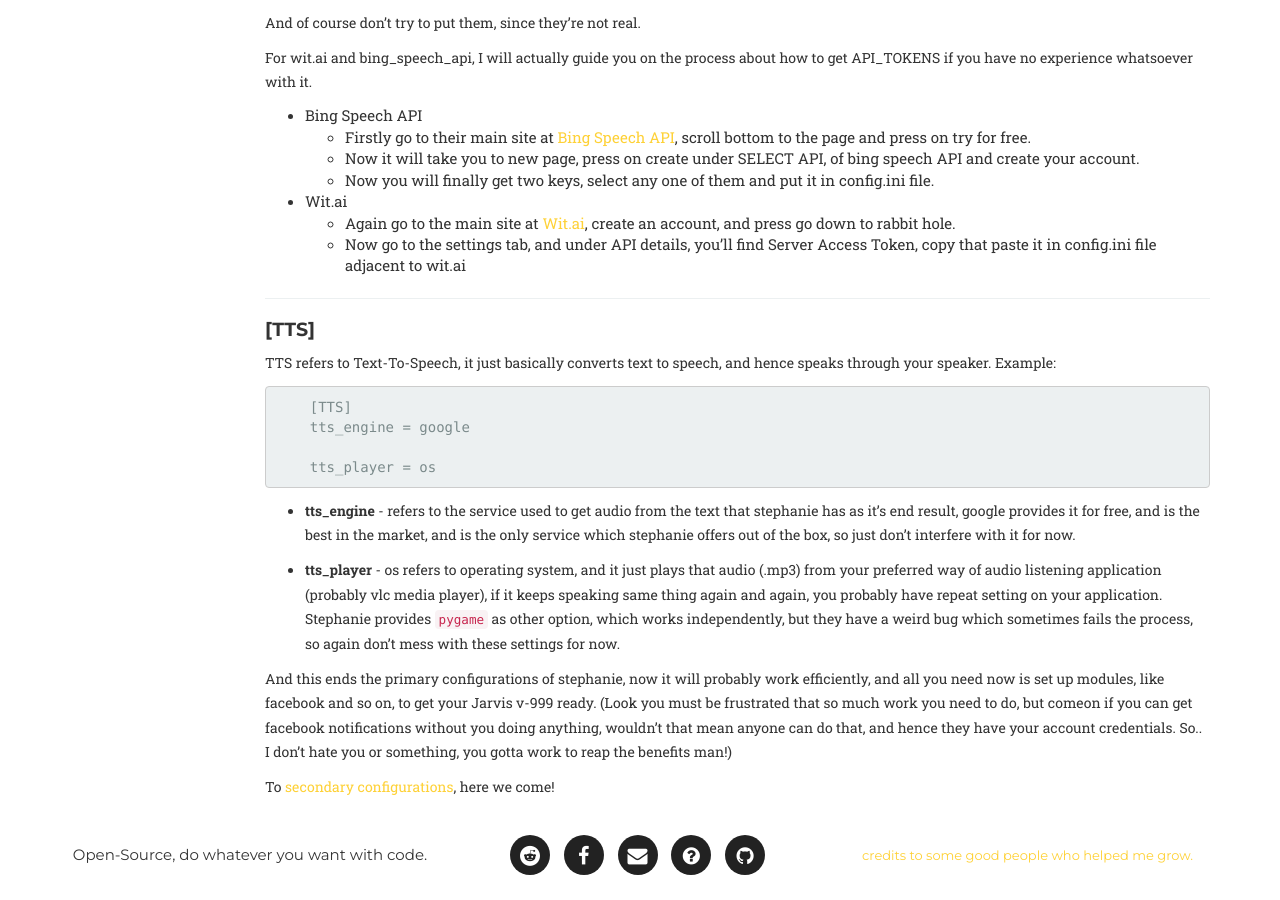
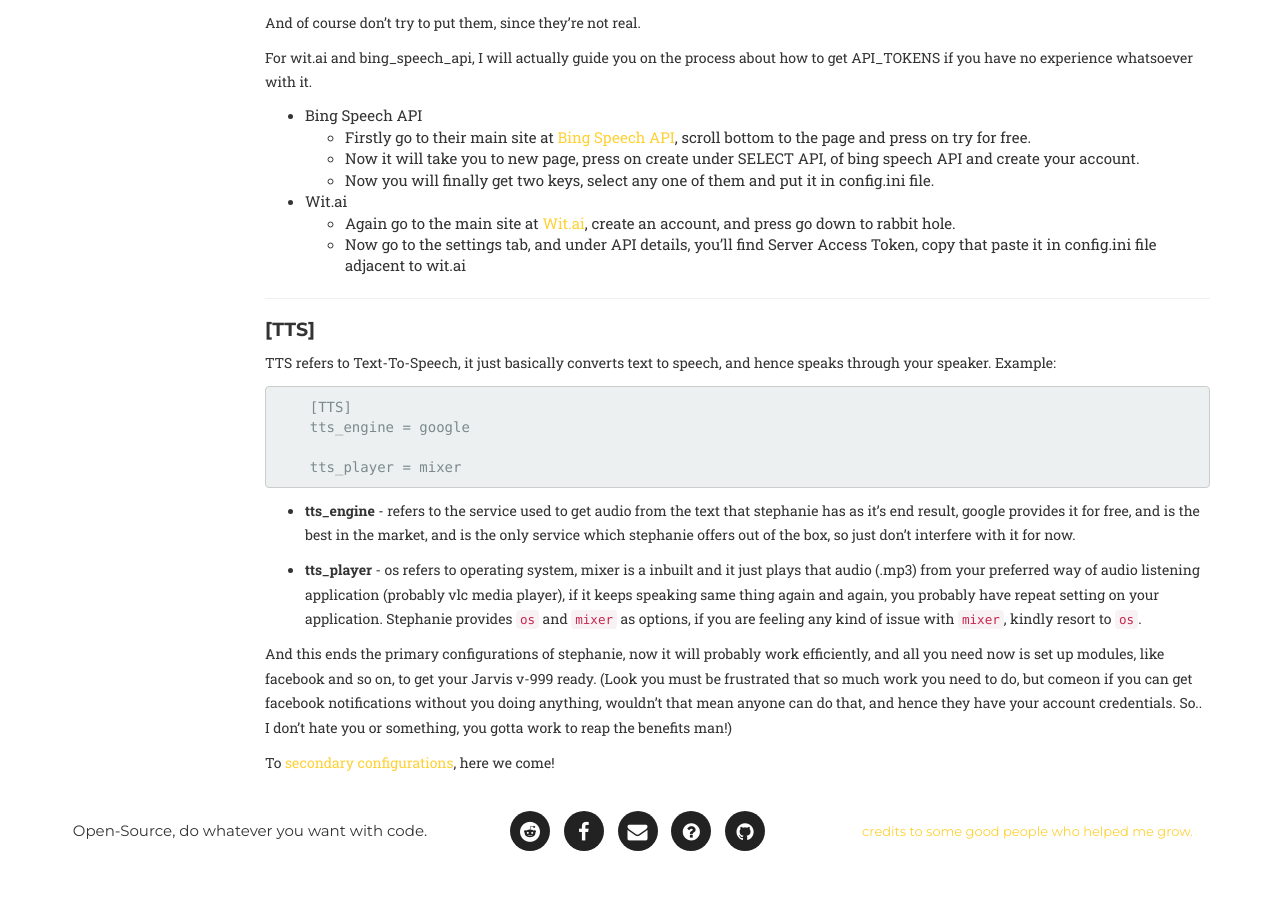
Before and after one commit to SlapBot/slapbot.github.io, a Jekyll site: the page built from documentation/configuration/index.md, in a window 1280 px wide and 900 px high, scrolled down 3610 px. Built offline with Jekyll 4.4.1, drawn with Linux system fonts in a browser that asks for light colours; nearby versions of some CDN libraries; some web fonts are replaced; after the commit the page ends 4486 px from its top, so only the background shows below that.

Commit message:
Added mixer as default audio speaker.

```diff
--- a/documentation/configuration/index.md
+++ b/documentation/configuration/index.md
@@ -200,15 +200,14 @@ TTS refers to Text-To-Speech, it just basically converts text to speech, and hen
         [TTS]
         tts_engine = google
 
-        tts_player = os
+        tts_player = mixer
 
 - **tts_engine** - refers to the service used to get audio from the text that stephanie has as it's end result, google provides it for free,
 and is the best in the market, and is the only service which stephanie offers out of the box, so just don't interfere with it for now.
 
-- **tts_player** - os refers to operating system, and it just plays that audio (.mp3) from your preferred way of audio listening
+- **tts_player** - os refers to operating system, mixer is a inbuilt and it just plays that audio (.mp3) from your preferred way of audio listening
 application (probably vlc media player), if it keeps speaking same thing again and again, you probably have repeat setting on your application.
-Stephanie provides `pygame` as other option, which works independently, but they have a weird bug which sometimes fails the process, so again don't mess
-with these settings for now.
+Stephanie provides `os` and `mixer` as options, if you are feeling any kind of issue with `mixer`, kindly resort to `os`.
 
 And this ends the primary configurations of stephanie, now it will probably work efficiently, and all you need now is set up modules,
 like facebook and so on, to get your Jarvis v-999 ready. (Look you must be frustrated that so much work you need to do, but comeon
```
